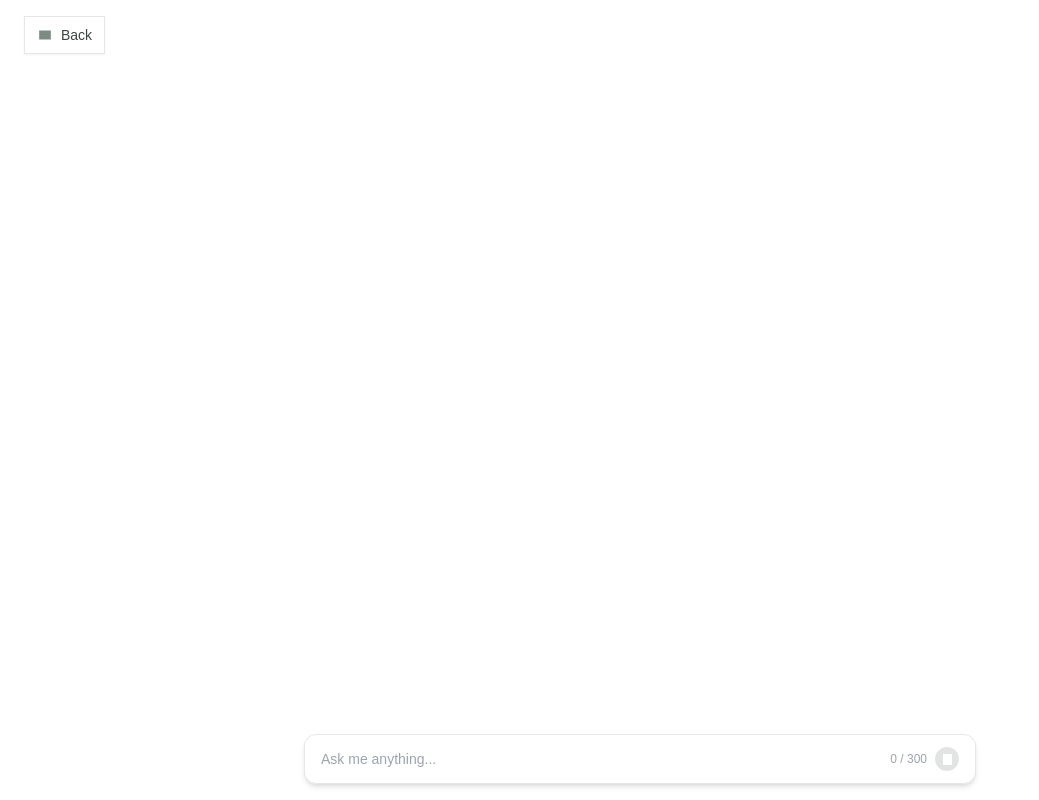
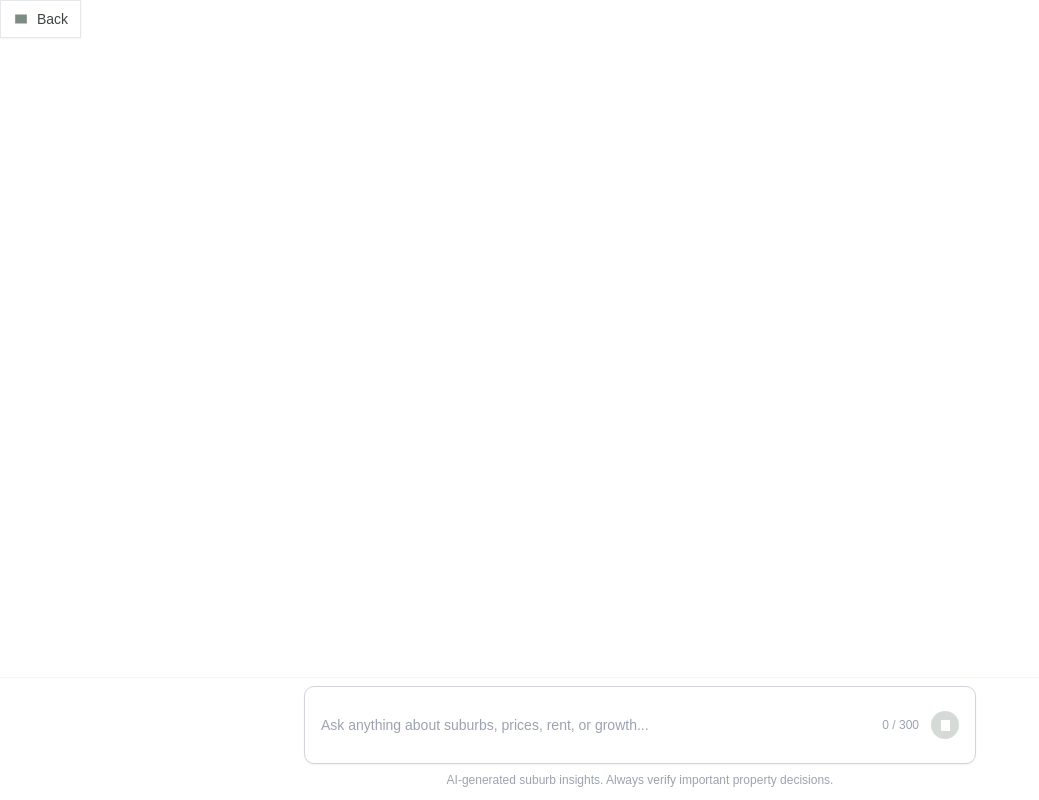
Before and after one commit to sudostar12/propsignal, a Next.js app: page /ai-chat in a window 1280 px wide. Shown: the whole page, without its empty margins (0-1039 px from the left). Built offline with nearby package versions, Linux system fonts and the light colour scheme.

Commit message:
new design page development

```diff
--- a/src/app/ai-chat/page.tsx
+++ b/src/app/ai-chat/page.tsx
@@ -95,7 +95,8 @@ function AIChatPageInner() {
   }
 
   return (
-    <div className="w-full min-h-screen bg-white flex flex-col items-center gap-4 px-6 py-4">
+    <div className="w-full h-screen bg-white flex flex-col items-center">
+
       <div className="self-start">
         <button className="flex items-center gap-2 border border-gray-200 rounded-md px-3 py-2 shadow-sm">
           <svg width="16" height="16" fill="#7D8C83">
@@ -105,7 +106,9 @@ function AIChatPageInner() {
         </button>
       </div>
 
-      <div className="w-full max-w-2xl flex flex-col gap-6 flex-grow">
+      <div className="w-full max-w-2xl flex flex-col gap-6 overflow-y-auto px-4 pb-[100px] h-[calc(100vh-140px)]">
+
+
         {messages.map((m, i) => (
           <div key={i} className="space-y-1">
             {m.role === "user" ? (
@@ -250,7 +253,13 @@ li: ({ children }) => (
 
       </div>
 
-      <div className="w-full max-w-2xl px-4 py-3 bg-white border border-gray-200 shadow-md rounded-xl flex items-center justify-between">
+
+{/* ✅ Redesigned fixed input box with subtext */}
+<div className="w-full fixed bottom-0 bg-white px-4 pt-2 pb-3 z-10 border-t border-gray-100">
+  <div className="max-w-2xl mx-auto w-full space-y-2">
+
+    {/* Input field */}
+    <div className="w-full flex items-center rounded-[10px] border border-gray-300 bg-white px-4 py-6 shadow-sm">
       <input
         type="text"
         value={input}
@@ -259,22 +268,34 @@ li: ({ children }) => (
           if (value.length <= MAX_CHARS) setInput(value);
         }}
         onKeyDown={(e) => e.key === "Enter" && sendMessage()}
-          placeholder="Ask me anything..."
-          className="w-full flex-1 outline-none text-sm font-medium text-[#68756D] placeholder:text-gray-400"
+        placeholder="Ask anything about suburbs, prices, rent, or growth..."
+        className="flex-1 text-sm font-medium text-[#3D4540] placeholder:text-gray-400 outline-none bg-transparent"
       />
-        <div className="flex items-center gap-2">
       <span className="text-xs text-gray-400">
         {input.trim().length} / {MAX_CHARS}
       </span>
     <button
-            disabled={!input.trim()}
+  disabled={input.trim().length < 1}
   onClick={() => sendMessage()}
-            className="w-6 h-6 rounded-full bg-[#C5CBC7] flex items-center justify-center disabled:opacity-50"
+  className={`ml-3 w-7 h-7 rounded-full flex items-center justify-center transition-colors ${
+    input.trim().length >= 3
+      ? "bg-[#28C381] hover:bg-[#1fa56b]"
+      : "bg-[#C5CBC7] opacity-70"
+  }`}
 >
   <div className="w-[9px] h-[11px] bg-white" />
 </button>
+
+    </div>
+
+    {/* Subtext disclaimer */}
+    <p className="text-center text-xs text-gray-400">
+      AI-generated suburb insights. Always verify important property decisions.
+    </p>
   </div>
 </div>
+
+
     </div>
   );
 }
```
Lines whose indentation alone changed are shown as unchanged.
